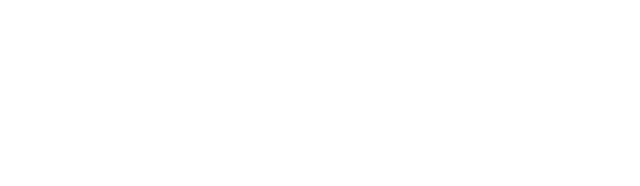
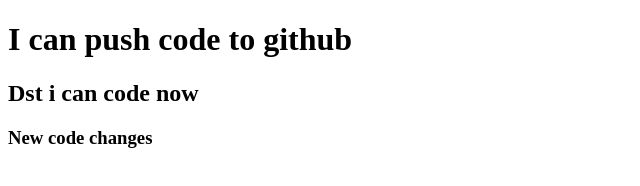
Before and after one commit to NafeesIS/my-second-repo, a plain HTML site: page index.html in a window 1280 px wide. Shown: the whole page, without its empty margins (0-640 px from the left). Drawn offline with Linux system fonts and the light colour scheme.

Commit message:
added header

```diff
--- a/index.html
+++ b/index.html
@@ -7,6 +7,8 @@
     <title>My second github repo</title>
 </head>
 <body>
-
+    <h1>I can push code to github</h1>
+    <h2>Dst i can code now</h2>
+    <h3>New code changes</h3>
 </body>
 </html>
```
